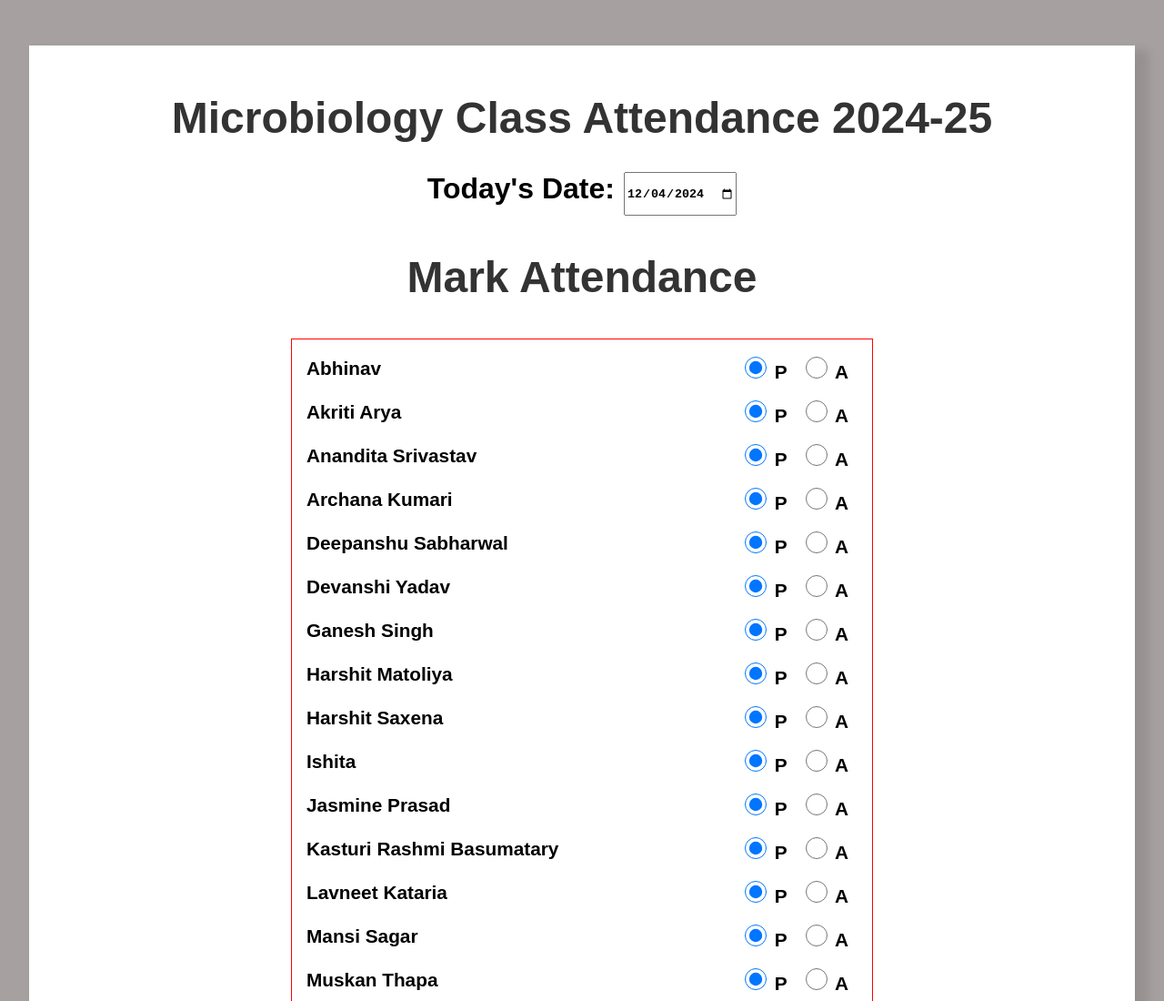
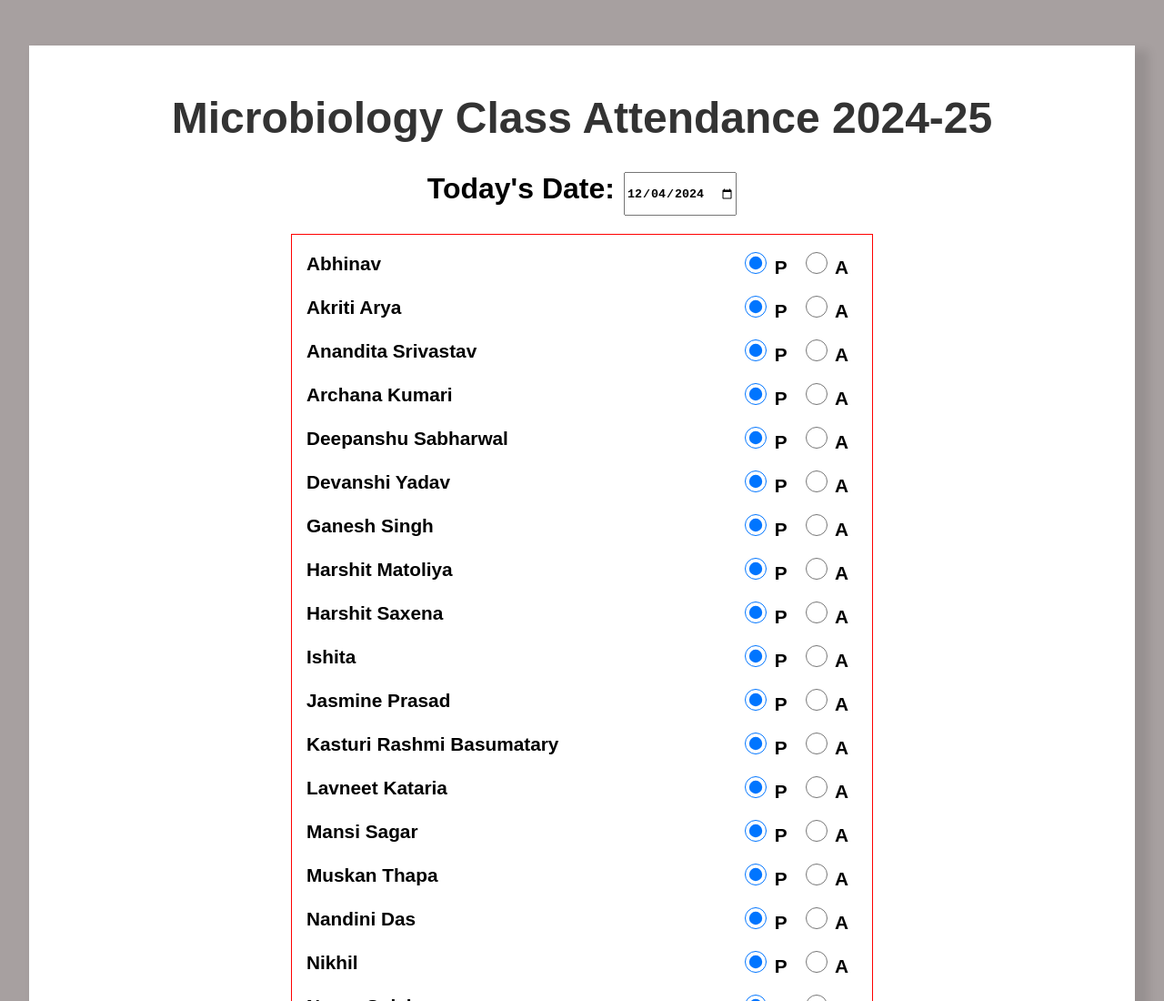
Before and after one commit to Ganesh2401s/College-Attendance, a plain HTML site: page index.html in a window 1280 px wide. Shown: the top 1100 px of the page at 91% size. Drawn offline with Linux system fonts and the light colour scheme.

Commit message:
Update index.html

```diff
--- a/index.html
+++ b/index.html
@@ -19,7 +19,6 @@
 
     <!-- Attendance Form -->
     <form id="attendance-form">
-      <h2>Mark Attendance</h2>
       <div id="student-list"></div>
       <button type="submit" class="submit-btn">Save Attendance</button>
     </form>
```
